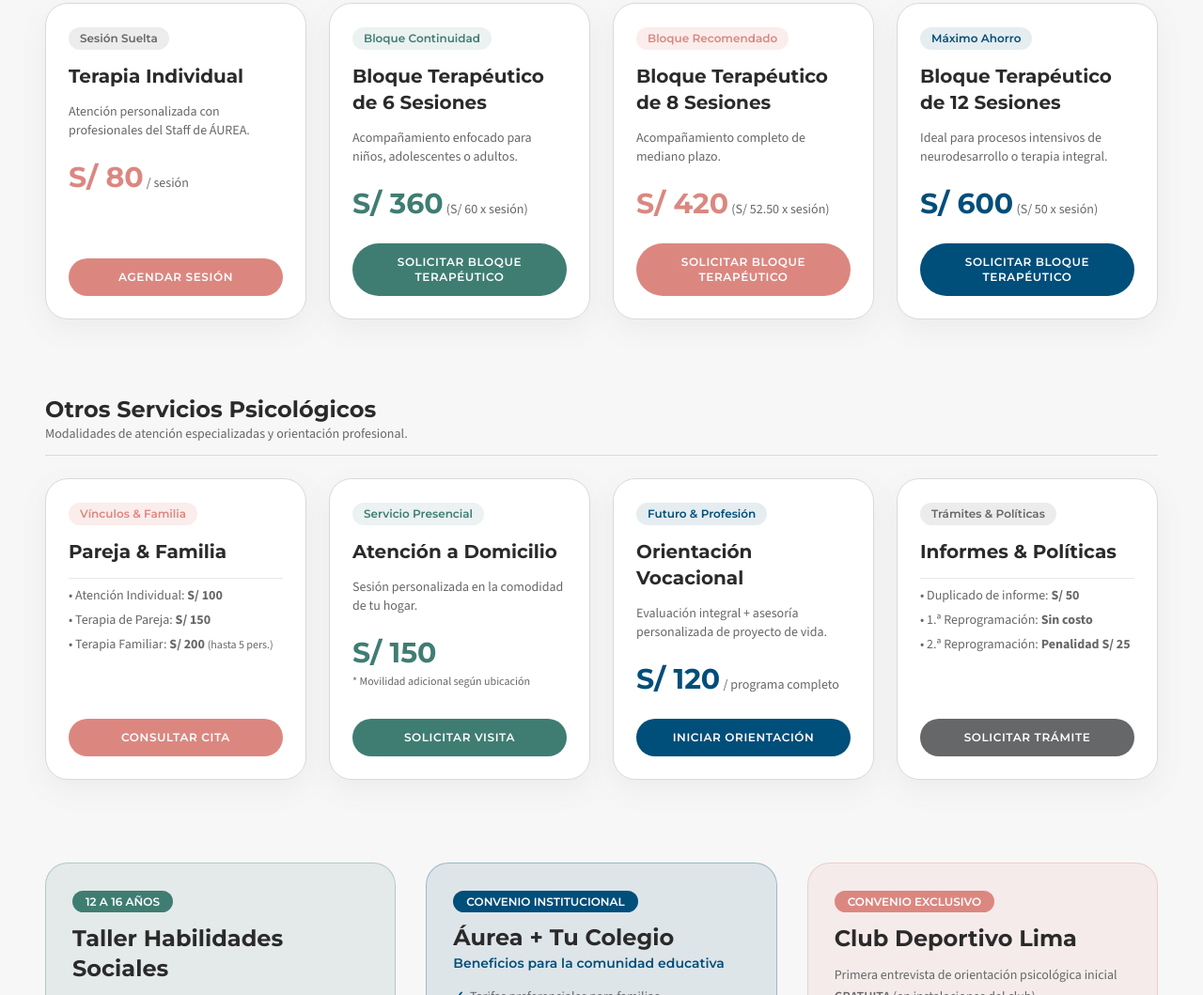
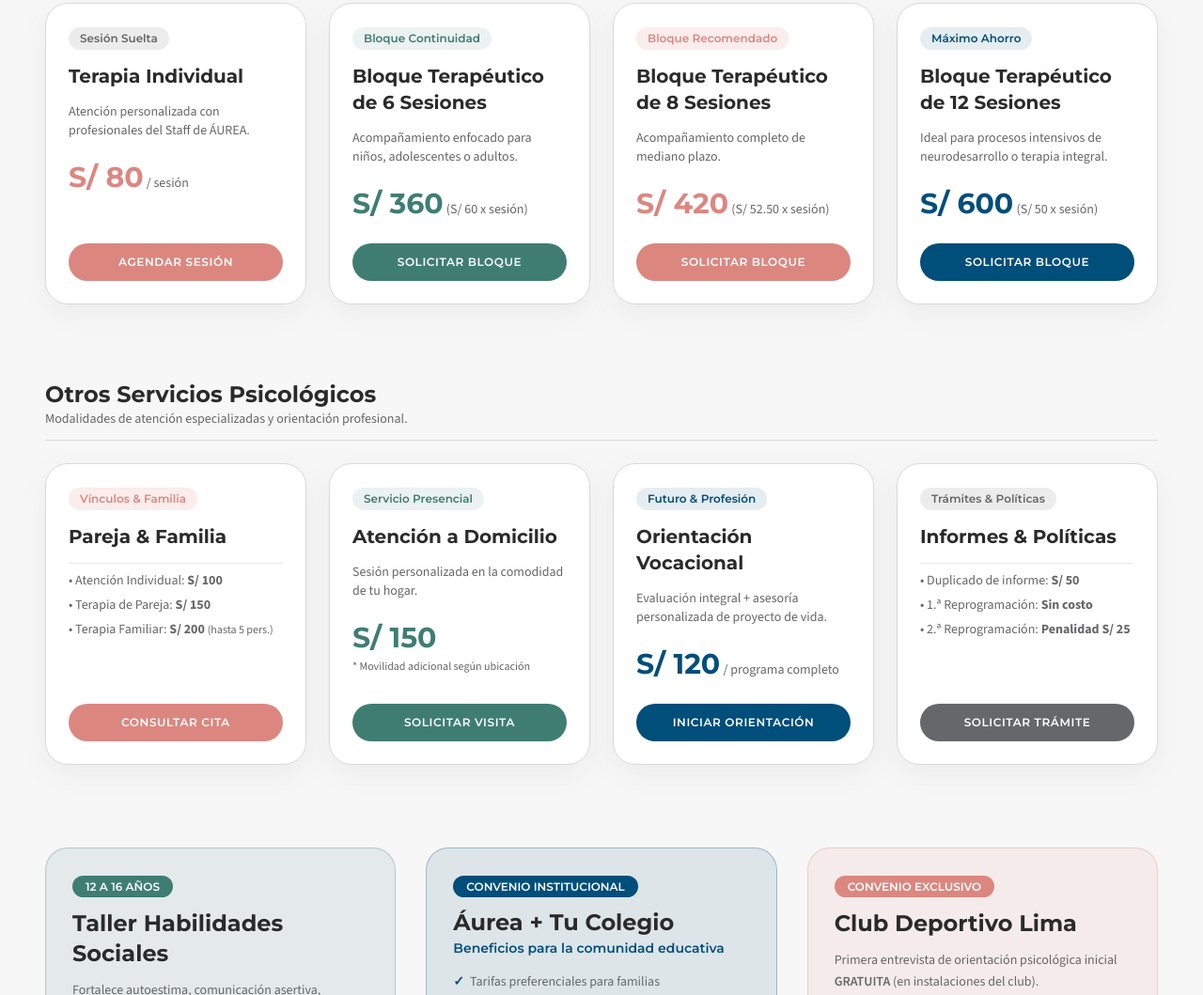
Before and after one commit to BryanRT28/Aurea-Vital-maqueta, a plain HTML site: page index.html in a window 1280 px wide. Shown: the part 3706-4765 px from the top of the page at 94% size. Drawn offline with nearby package versions, Linux system fonts and the light colour scheme.

Commit message:
Add files via upload

```diff
--- a/index.html
+++ b/index.html
@@ -515,7 +515,7 @@
                     </div>
                 </div>
                 <a href="https://wa.me/51922761436?text=Hola,%20deseo%20informaci%C3%B3n%20del%20*Bloque%20Terapéutico%20de%206%20Sesiones%20(S/%20360)*." target="_blank" class="mt-6 block text-center py-3 rounded-full bg-verde-jade text-white font-headline text-xs font-semibold uppercase tracking-wider hover:opacity-90 transition-opacity">
-                    Solicitar Bloque Terapéutico
+                    Solicitar Bloque
                 </a>
             </div>
 
@@ -531,7 +531,7 @@
                     </div>
                 </div>
                 <a href="https://wa.me/51922761436?text=Hola,%20deseo%20informaci%C3%B3n%20del%20*Bloque%20Terapéutico%20de%208%20Sesiones%20(S/%20420)*." target="_blank" class="mt-6 block text-center py-3 rounded-full bg-oro-rosa text-white font-headline text-xs font-semibold uppercase tracking-wider hover:opacity-90 transition-opacity">
-                    Solicitar Bloque Terapéutico
+                    Solicitar Bloque
                 </a>
             </div>
 
@@ -547,7 +547,7 @@
                     </div>
                 </div>
                 <a href="https://wa.me/51922761436?text=Hola,%20deseo%20informaci%C3%B3n%20del%20*Bloque%20Terapéutico%20de%2012%20Sesiones%20(S/%20600)*." target="_blank" class="mt-6 block text-center py-3 rounded-full bg-azul-pizarra text-white font-headline text-xs font-semibold uppercase tracking-wider hover:opacity-90 transition-opacity">
-                    Solicitar Bloque Terapéutico
+                    Solicitar Bloque
                 </a>
             </div>
 
```
